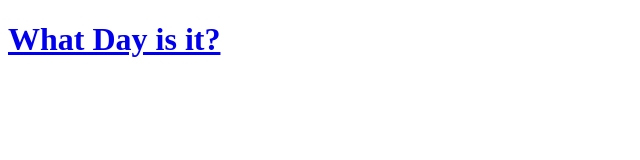
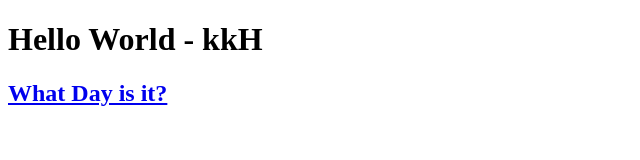
Before and after one commit to KrystalKaptures/kk, a plain HTML site: page index.html in a window 1280 px wide. Shown: the whole page, without its empty margins (0-640 px from the left). Drawn offline with Linux system fonts and the light colour scheme.

Commit message:
added text

```diff
--- a/index.html
+++ b/index.html
@@ -6,10 +6,10 @@
     <title>Sup </title>
 </head>
 <body>
-
-<h1>
+<h1>Hello World - kkH</h1>
+<h2>
     <a href="day.html"> What Day is it? </a>
-   </h1>
+   </h2>
 
 </body>
 </html>
```
